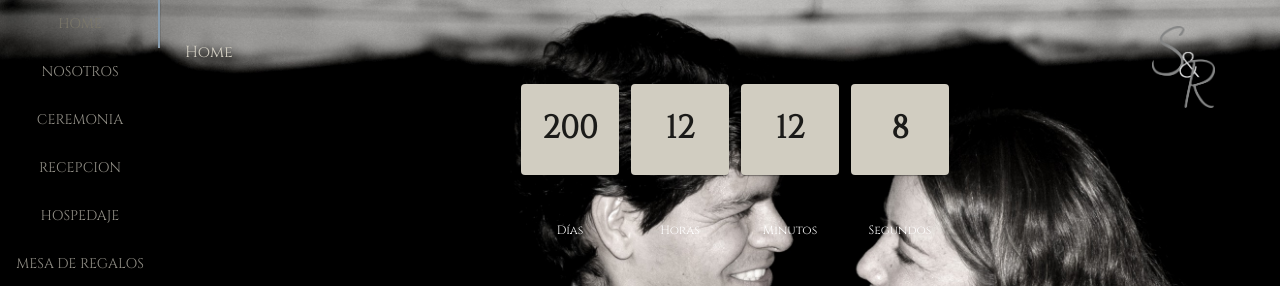
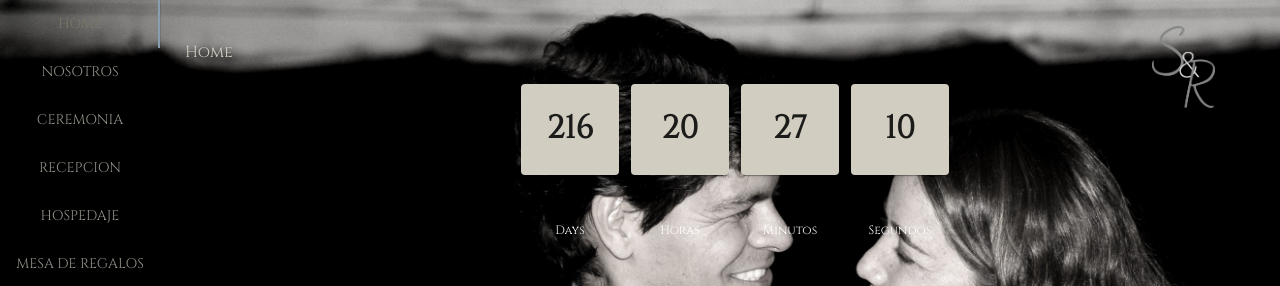
Before and after one commit to DeusXMaquina/reginasWeddingWebsite, a React (Create React App) app in the folder Frontend/wedding-site/: page / in a window 1280 px wide. Shown: the top 286 px of the page. Built offline with nearby package versions, Linux system fonts and the light colour scheme; what google-maps-react would draw is missing.

Commit message:
countdown working fine

```diff
--- a/Frontend/wedding-site/src/Components/Countdown/SingleGridList.tsx
+++ b/Frontend/wedding-site/src/Components/Countdown/SingleGridList.tsx
@@ -1,57 +1,72 @@
-import React from 'react';
-import {Theme, createStyles, makeStyles} from '@material-ui/core/styles';
-import GridList from '@material-ui/core/GridList';
-import GridListTile from '@material-ui/core/GridListTile';
-import GridListTileBar from '@material-ui/core/GridListTileBar';
-import Card from '@material-ui/core/Card';
-import tileData from './TileData';
+import React, { useEffect, useState } from "react";
+import { Theme, createStyles, makeStyles } from "@material-ui/core/styles";
+import GridList from "@material-ui/core/GridList";
+import GridListTile from "@material-ui/core/GridListTile";
+import GridListTileBar from "@material-ui/core/GridListTileBar";
+import Card from "@material-ui/core/Card";
+import calculateTimer from "./Timer";
 
-const useStyles = makeStyles ((theme: Theme) =>
-createStyles ({
-    root:{
-        display: 'flex',
-        flexWrap: 'wrap-reverse',
-        justifyContent: 'space-around',
-        overflow: 'hidden',
-        backgroundColor: 'transparent',
-        width:'1100px',
+const useStyles = makeStyles((theme: Theme) =>
+  createStyles({
+    root: {
+      display: "flex",
+      flexWrap: "wrap-reverse",
+      justifyContent: "space-around",
+      overflow: "hidden",
+      backgroundColor: "transparent",
+      width: "1100px",
     },
-    gridList:{
-        width: '40%',
-        padding: '4px',
-        justifyContent:'center',
-        textAlign: 'center'
+    gridList: {
+      width: "40%",
+      padding: "4px",
+      justifyContent: "center",
+      textAlign: "center",
     },
-    card:{
+    card: {
       backgroundColor: theme.palette.secondary.dark,
     },
-    title:{
-        backgroundColor: 'transparent',
-        textAlign:'center'
+    title: {
+      backgroundColor: "transparent",
+      textAlign: "center",
     },
-    titleBar:{
-        backgroundColor: 'transparent',
+    titleBar: {
+      backgroundColor: "transparent",
     },
   })
 );
 
 export default function SingleLineGridList() {
   const classes = useStyles();
+  const [currentDate, setcurrentDate] = useState<number>(+new Date());
+  const [countDownArray, setCountDownArray] = useState<
+    Array<{ title: string; count: string | number }>
+  >([]);
+
+  useEffect(() => {
+    let countDownArray: Array<{
+      title: string;
+      count: string | number;
+    }> = calculateTimer(currentDate);
+    setCountDownArray(countDownArray);
+  }, [currentDate]);
+
+  setInterval(() => {
+    setcurrentDate((state: number) => (state = +new Date()));
+  }, 1000);
 
   return (
     <div className={classes.root}>
       <GridList className={classes.gridList} spacing={12} cols={4}>
-                {tileData.map((tile)=>(
+        {countDownArray.map((tile) => (
           <GridListTile key={tile.count}>
             <Card className={classes.card}>
               <h1>{tile.count}</h1>
             </Card>
             <GridListTileBar
               subtitle={tile.title}
-                            classes=
-                            {{
+              classes={{
                 root: classes.titleBar,
-                                title: classes.title
+                title: classes.title,
               }}
             />
           </GridListTile>
--- a/Frontend/wedding-site/src/Components/Countdown/TileData.tsx
+++ /dev/null
@@ -1,21 +0,0 @@
-const tileData = [
-{
-    title: 'Días',
-    count: 200,
-},
-{
-    title: 'Horas',
-    count: 12
-},
-{
-    title: 'Minutos',
-    count: 12,
-},
-{
-    title: 'Segundos',
-    count: 8}
-]
-
-;
-
-export default tileData;
--- /dev/null
+++ b/Frontend/wedding-site/src/Components/Countdown/Timer.tsx
@@ -0,0 +1,39 @@
+function calculateTimer(
+  currentDate: number
+): Array<{ title: string; count: string | number }> {
+  const difference = Math.abs(+new Date("2021/08/28") - +new Date());
+
+  let days: number = Math.floor(difference / (1000 * 60 * 60 * 24));
+  let hours: number = Math.floor((difference / (1000 * 60 * 60)) % 24);
+  let minutes: number = Math.floor((difference / 1000 / 60) % 60);
+  let seconds: number = Math.floor((difference / 1000) % 60);
+
+  let daysFormat = days < 10 ? `0${days}` : days;
+  let hoursFormat = hours < 10 ? `0${hours}` : hours;
+  let minutesFormat = minutes < 10 ? `0${minutes}` : minutes;
+  let secondsFormat = seconds < 10 ? `0${seconds}` : seconds;
+
+  const countDownArray = [
+    {
+      title: "Days",
+      count: daysFormat,
+    },
+    {
+      title: "Horas",
+      count: hoursFormat,
+    },
+    {
+      title: "Minutos",
+      count: minutesFormat,
+    },
+    {
+      title: "Segundos",
+      count: secondsFormat,
+    },
+  ];
+
+  console.log(countDownArray);
+  return countDownArray;
+}
+
+export default calculateTimer;
```
Lines whose indentation alone changed are shown as unchanged.
